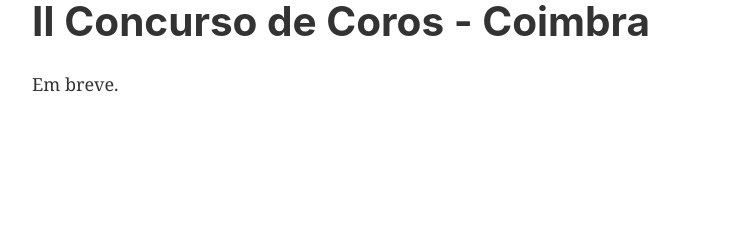
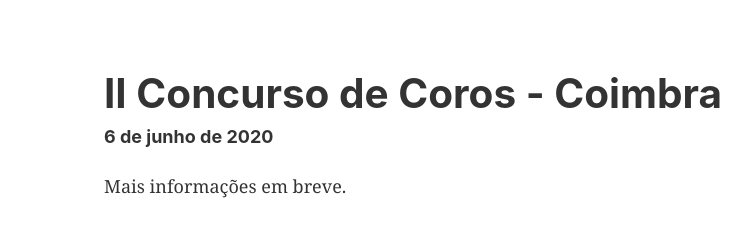
Before and after one commit to ruiramos/concurso-coros-coimbra, a Gatsby site: page / in a window 1280 px wide. Shown: the whole page, without its empty margins (4-755 px from the left). Built offline with nearby package versions, Linux system fonts and the light colour scheme; Gatsby itself is replaced by a stand-in of ours.

Commit message:
Pagina inicial / em breve

```diff
--- a/src/components/layout.js
+++ b/src/components/layout.js
@@ -30,7 +30,7 @@ const Layout = ({ children }) => {
 
   return (
     <>
-      <Container>
+      <Container style={{ padding: "4em" }}>
         <main>{children}</main>
       </Container>
     </>
--- a/src/pages/index.js
+++ b/src/pages/index.js
@@ -4,15 +4,16 @@ import Layout from "../components/layout";
 import SEO from "../components/seo";
 import styled from "styled-components";
 
-const MainTitle = styled.h1``;
+const MainTitle = styled.h1`
+  margin-bottom: 0.25em;
+`;
 
 const IndexPage = () => (
   <Layout>
     <SEO title="Home" />
     <MainTitle>II Concurso de Coros - Coimbra</MainTitle>
-    <p>
-      Em breve.
-    </p>
+    <h4>6 de junho de 2020</h4>
+    <p>Mais informações em breve.</p>
   </Layout>
 );
 
```
